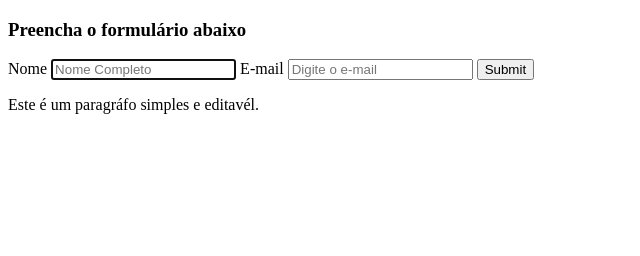
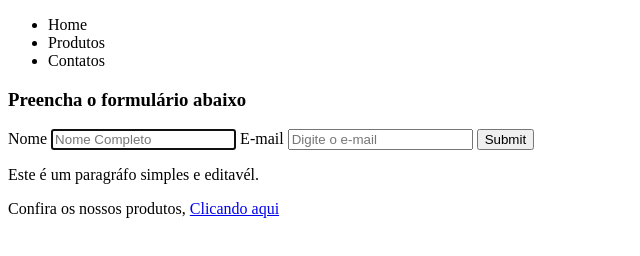
Before and after one commit to rodrigueskaua/HTML5-E-CSS3, a plain HTML site: page Formulário/index.html in a window 1280 px wide. Shown: the whole page, without its empty margins (0-640 px from the left). Drawn offline with Linux system fonts and the light colour scheme.

Commit message:
HTML semântico
header, nav, article, aside, figure and footer

```diff
--- a/Formulário/index.html
+++ b/Formulário/index.html
@@ -1,12 +1,24 @@
 <!DOCTYPE html>
 <html lang="pt-br">
+
 <head>
     <meta charset="UTF-8">
     <meta http-equiv="X-UA-Compatible" content="IE=edge">
     <meta name="viewport" content="width=device-width, initial-scale=1.0">
     <title>Formulário</title>
 </head>
+
 <body>
+    <header>
+        <nav>
+            <ul>
+                <li>Home</li>
+                <li>Produtos</li>
+                <li>Contatos</li>
+            </ul>
+        </nav>
+    </header>
+    <article>
         <div>
             <h3>Preencha o formulário abaixo</h3>
             <form>
@@ -14,11 +26,17 @@
                 <input type="text" name="name" required placeholder="Nome Completo" autofocus>
                 <label>E-mail</label>
                 <input type="email" name="email" required placeholder="Digite o e-mail" autofocus>
-            <input type="submit" name="Enviar" required >
+                <input type="submit" name="Enviar" required>
             </form>
         </div>
         <div>
             <p contenteditable="true">Este é um paragráfo simples e editavél.</p>
         </div>
+    </article>
+    <aside>
+        <p>Confira os nossos produtos, <a href="#">Clicando aqui</a></p>
+    </aside>
+    <footer></footer>
 </body>
+
 </html>
```
Lines whose indentation alone changed are shown as unchanged.
